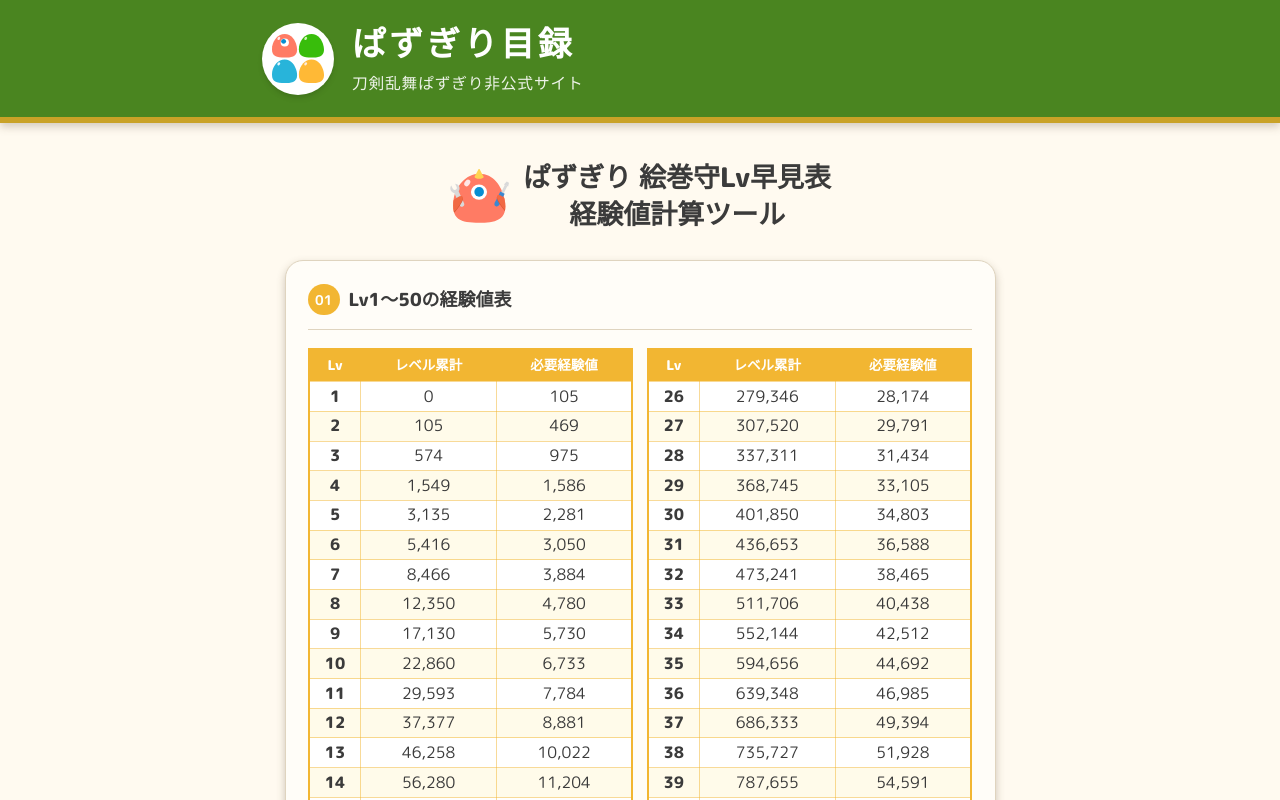
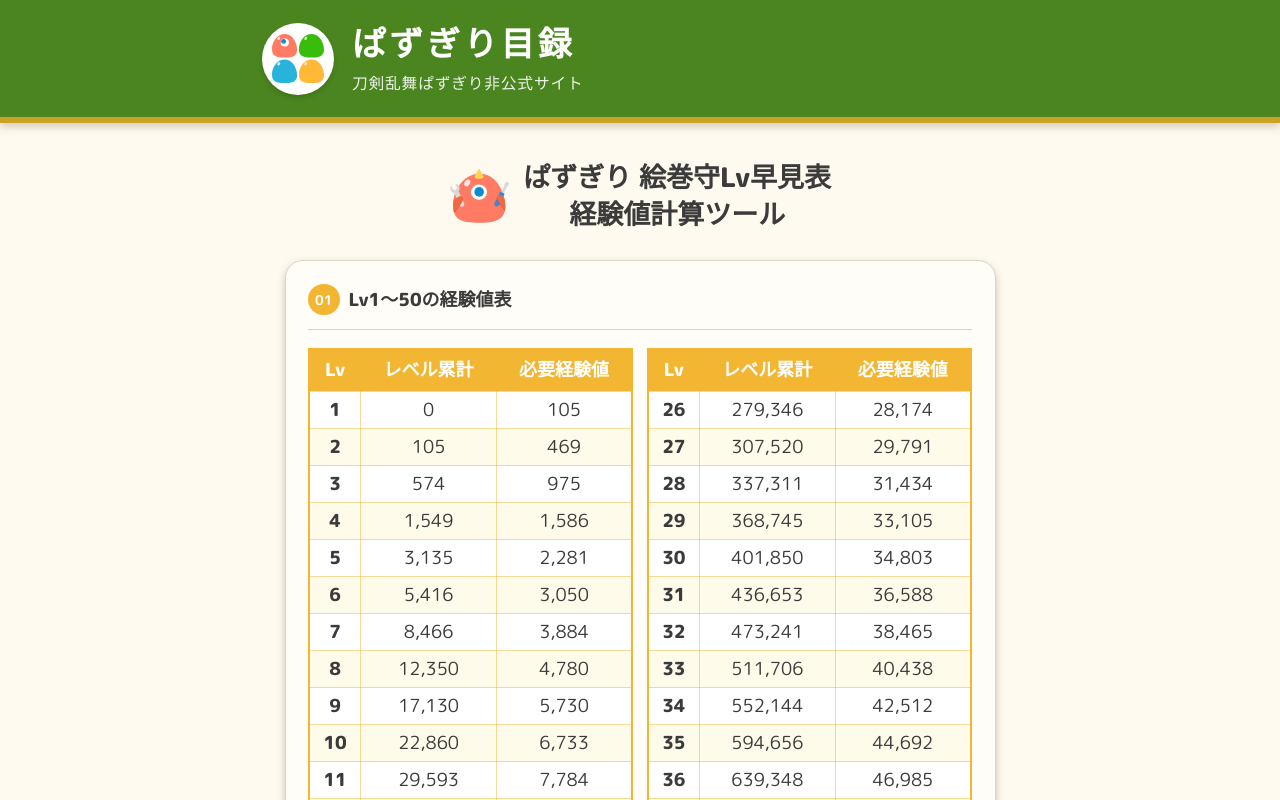
Before and after one commit to toupazu-tool/pazugiri-index, a Next.js app: page /emaki-level in a window 1280 px wide. Shown: the top 800 px of the page. Built offline with nearby package versions, Linux system fonts and the light colour scheme; no server answers.

Commit message:
fix: 絵巻守経験値表の文字サイズを大きくして読みやすくする

```diff
--- a/src/components/EmakiLevelCalc.tsx
+++ b/src/components/EmakiLevelCalc.tsx
@@ -205,11 +205,11 @@ export function EmakiLevelCalc() {
                     </colgroup>
                     <thead>
                       <tr className="bg-brand-yellow text-white">
-                        <th scope="col" className="border border-brand-yellow px-0.5 py-1 text-[10px] font-extrabold leading-tight sm:px-1 sm:py-1.5 sm:text-xs">Lv</th>
-                        <th scope="col" className="border border-brand-yellow px-0.5 py-1 text-[10px] font-extrabold leading-tight whitespace-nowrap sm:px-1 sm:py-1.5 sm:text-xs">
+                        <th scope="col" className="border border-brand-yellow px-1 py-1.5 text-sm font-extrabold leading-tight sm:px-1.5 sm:py-2 sm:text-base">Lv</th>
+                        <th scope="col" className="border border-brand-yellow px-1 py-1.5 text-sm font-extrabold leading-tight whitespace-nowrap sm:px-1.5 sm:py-2 sm:text-base">
                           <abbr title="そのレベルになったときの累計経験値（Lv1は0）" className="cursor-help no-underline">レベル累計</abbr>
                         </th>
-                        <th scope="col" className="border border-brand-yellow px-0.5 py-1 text-[10px] font-extrabold leading-tight whitespace-nowrap sm:px-1 sm:py-1.5 sm:text-xs">
+                        <th scope="col" className="border border-brand-yellow px-1 py-1.5 text-sm font-extrabold leading-tight whitespace-nowrap sm:px-1.5 sm:py-2 sm:text-base">
                           <abbr title="そのレベルから次のレベルに上がるのに必要な経験値" className="cursor-help no-underline">必要経験値</abbr>
                         </th>
                       </tr>
@@ -223,12 +223,12 @@ export function EmakiLevelCalc() {
                             ref={isCurrent ? currentRowRef : undefined}
                             className={isCurrent ? "bg-[#fff2c4] font-bold ring-1 ring-inset ring-notebook-red" : "bg-white even:bg-[#fffbea]"}
                           >
-                            <th scope="row" className="border border-brand-yellow/50 px-0.5 py-0.5 text-[10px] leading-tight font-extrabold sm:py-1 sm:text-sm">
+                            <th scope="row" className="border border-brand-yellow/50 px-1 py-1 text-sm leading-tight font-extrabold sm:px-1.5 sm:py-1.5 sm:text-base">
                               {row.level}
-                              {isCurrent && <span className="mt-0.5 block text-[0.55rem] font-bold text-notebook-red sm:text-[0.65rem]">いま</span>}
+                              {isCurrent && <span className="mt-0.5 block text-[11px] font-bold text-notebook-red sm:text-xs">いま</span>}
                             </th>
-                            <td className="border border-brand-yellow/50 px-0.5 py-0.5 text-[10px] leading-tight whitespace-nowrap sm:py-1 sm:text-sm">{row.levelCumulative.toLocaleString()}</td>
-                            <td className="border border-brand-yellow/50 px-0.5 py-0.5 text-[10px] leading-tight whitespace-nowrap sm:py-1 sm:text-sm">{row.need.toLocaleString()}</td>
+                            <td className="border border-brand-yellow/50 px-1 py-1 text-sm leading-tight whitespace-nowrap sm:px-1.5 sm:py-1.5 sm:text-base">{row.levelCumulative.toLocaleString()}</td>
+                            <td className="border border-brand-yellow/50 px-1 py-1 text-sm leading-tight whitespace-nowrap sm:px-1.5 sm:py-1.5 sm:text-base">{row.need.toLocaleString()}</td>
                           </tr>
                         );
                       })}
```
